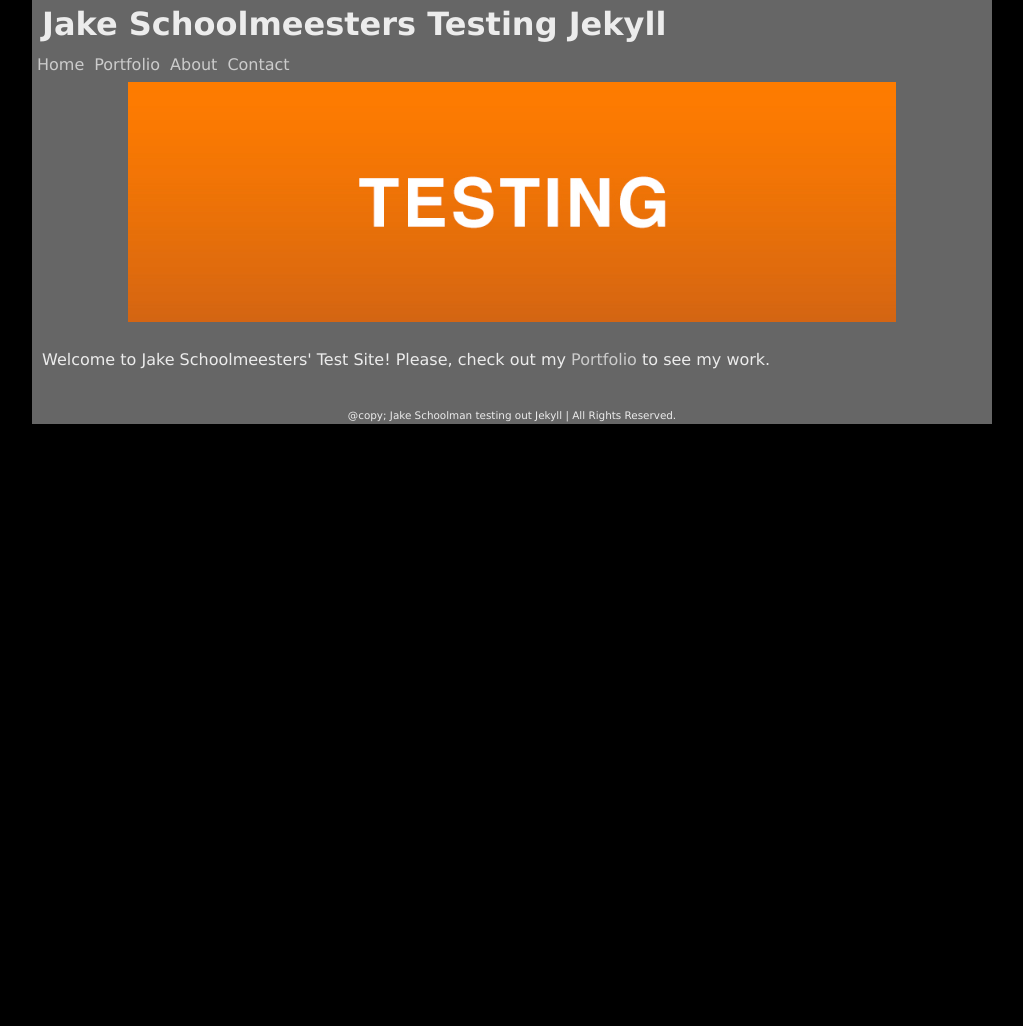
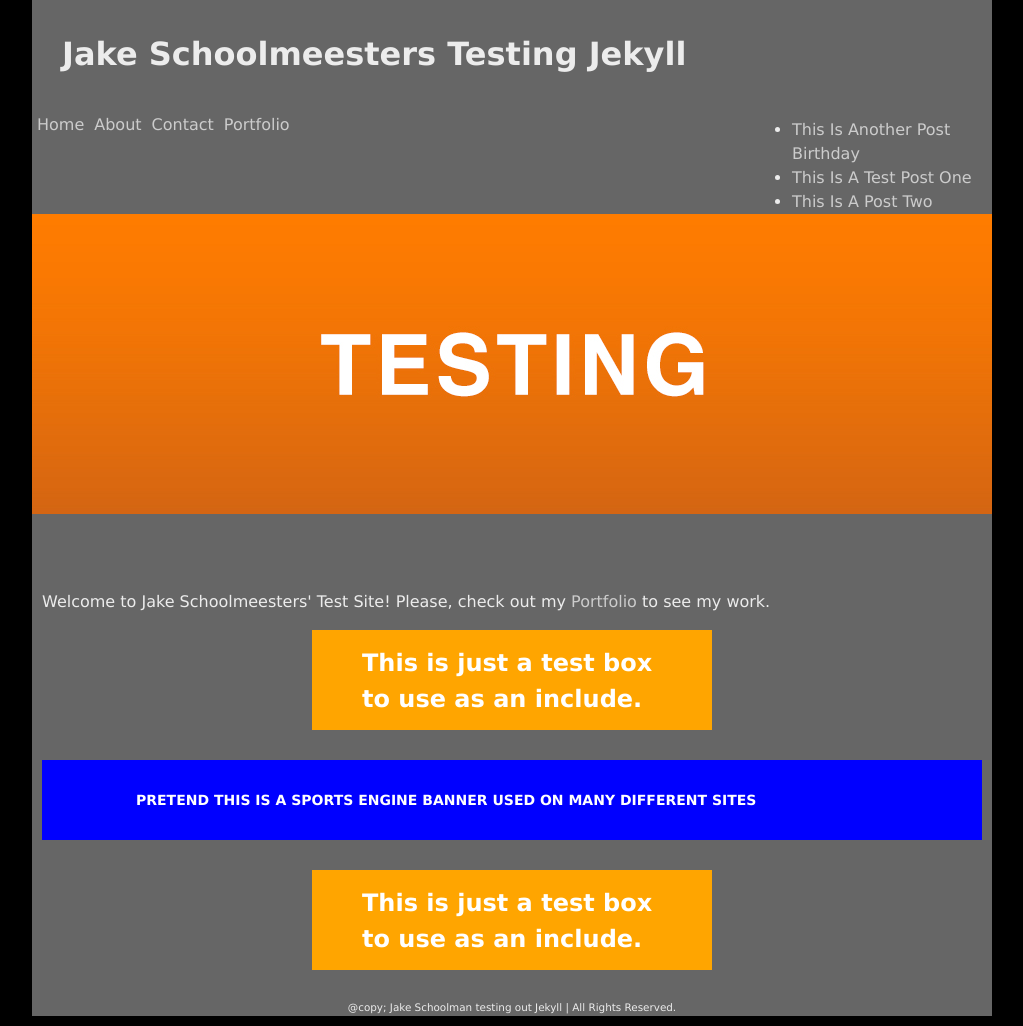
Before and after one commit to schooolman/jekyll-layout-testing, a Jekyll site: the page built from index.html, in a window 1280 px wide. Shown: the whole page, without its empty margins (128-1151 px from the left). Built offline with Jekyll 4.4.1, drawn with Linux system fonts in a browser that asks for light colours; before the commit the page ends 900 px from its top, so only the background shows below that.

Commit message:
building out a testing jekyll site area added pages and post templates as well as a couple of test includes

```diff
--- /dev/null
+++ b/_includes/bannerOne.html
@@ -0,0 +1,3 @@
+<div class="pretendBanner">
+  <h4>pretend this is a sports engine banner used on many different sites</h4>
+</div>
--- /dev/null
+++ b/_includes/testInclude.html
@@ -0,0 +1,3 @@
+<div class="testBox">
+  <h1>This is just a test box to use as an include.</h1>
+</div>
--- a/_layouts/defaults.html
+++ b/_layouts/defaults.html
@@ -16,11 +16,19 @@
     <nav role="navigation">
       <ul>
         <li><a href="/">Home</a></li>
-        <li><a href="/portfolio/">Portfolio</a></li>
         <li><a href="/about">About</a></li>
         <li><a href="/contact">Contact</a></li>
+        <li><a href="/portfolio">Portfolio</a></li>
       </ul>
     </nav>
+
+    <ul class="postIndex">
+      {% for post in site.posts %}
+    <li>
+      <a href="{{ post.url }}">{{ post.title }}</a>
+    </li>
+      {% endfor %}
+    </ul>
 
     {{ content }}
 
--- a/_sass/_partialOne.scss
+++ b/_sass/_partialOne.scss
@@ -1,7 +1,7 @@
 section {
   img {
-    width: 80%;
+    width: 100%;
     display: block;
-    margin: 0 auto;
+    margin: 50px auto;
   }
 }
--- a/css/styles.scss
+++ b/css/styles.scss
@@ -32,11 +32,12 @@ a:hover {
   background: rgba(255, 255, 255, 0.4);
 }
 header {
-  padding: 0 10px;
+  padding: 30px;
   overflow: hidden;
 }
 h1 {
   margin: 0;
+  clear: both;
 }
 
 nav ul, ul.entries {
@@ -79,3 +80,55 @@ footer {
   font-size: 0.65em;
   text-align: center;
 }
+
+//-------------------------------------//
+//---------Custom Styling--------------//
+//-------------------------------------//
+
+.testBox {
+  display: block;
+  height: 100px;
+  width: 400px;
+  color: #fff;
+  background: orange;
+  margin: 10px auto;
+  h1 {
+    // line-height: 100px;
+    padding-top: 15px;
+    margin: 0 auto;
+    width: 300px;
+  }
+}
+
+.pretendBanner {
+  display: block;
+  width: 100%;
+  height: 80px;
+  background: blue;
+  color: #fff;
+  margin: 30px 0;
+  h4 {
+    text-transform: uppercase;
+    font-size: 14px;
+    width: 80%;
+    line-height: 80px;
+    margin: 0 auto;
+  }
+}
+
+.postIndex {
+  float: right;
+  text-decoration: none;
+  width: 200px;
+  height: auto;
+  margin-top: 10px;
+}
+
+.pageTitle {
+  display: block;
+  width: 100%;
+  background: blue;
+  color: #fff;
+  margin: 20px 0;
+  text-align: center;
+}
--- a/index.html
+++ b/index.html
@@ -9,4 +9,11 @@ layout: defaults
   <p>
   Welcome to Jake Schoolmeesters' Test Site! Please, check out my <a href="/portfolio/">Portfolio</a> to see my work.
   </p>
+
+  {% include testInclude.html %}
+
+  {% include bannerOne.html %}
+
+  {% include testInclude.html %}
+
 </section>
```
Also changed, not shown: _posts/2016-10-31-This-is-a-post-two.html (added, +17 -0 lines), _posts/2016-11-01-this-is-a-test-post-ONE.html (added, +17 -0 lines), _posts/2016-11-01-this-is-another-post-BIRTHDAY.html (added, +23 -0 lines), portfolio/index.html (added, +10 -0 lines), 1 other file.
